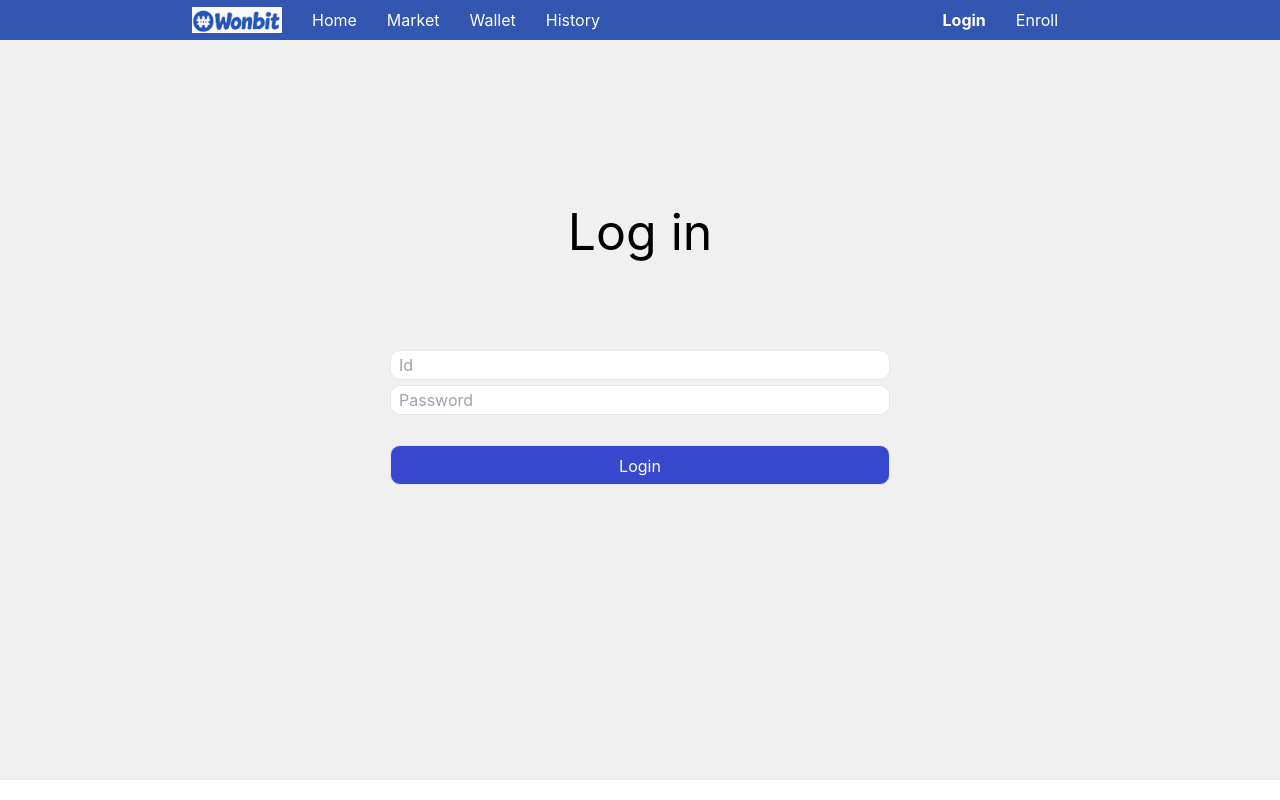
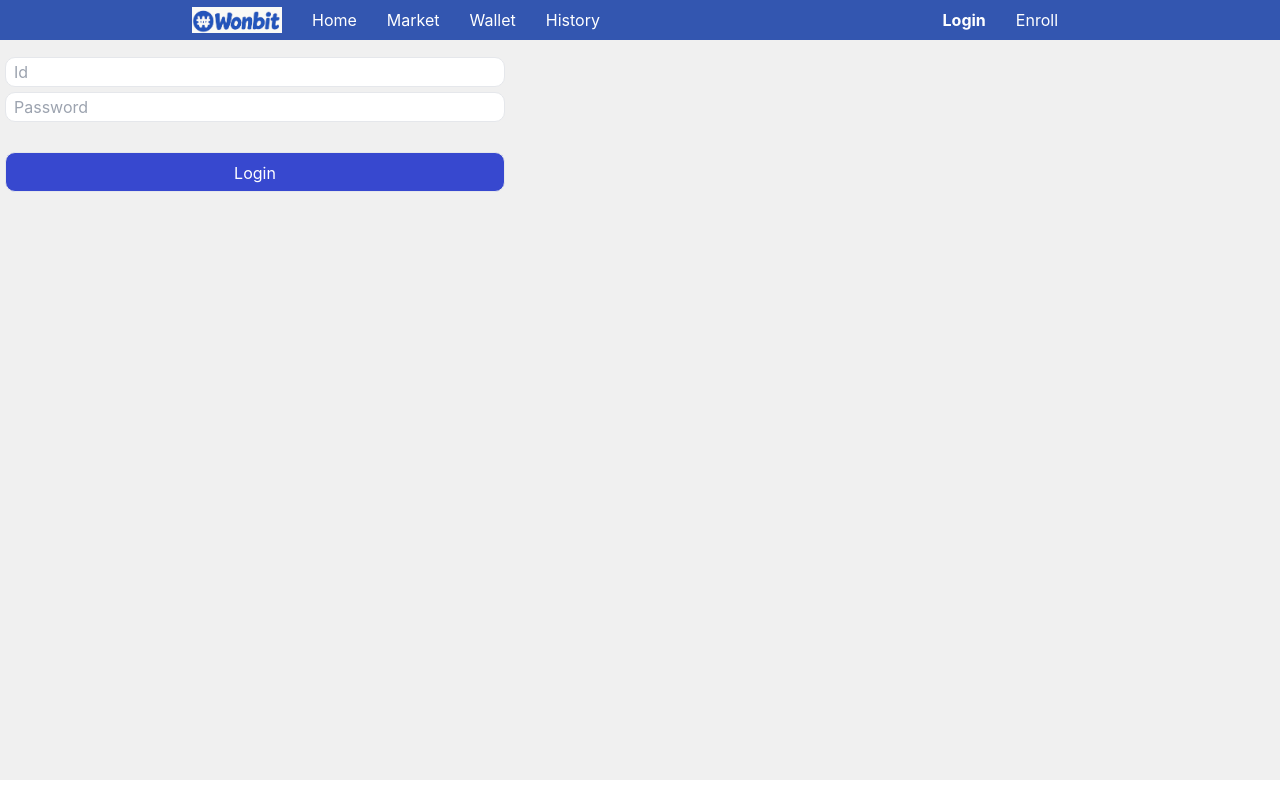
Before and after one commit to fwangdo/wonbit, a React (Create React App) app: page /login in a window 1280 px wide. Built offline with nearby package versions, Linux system fonts and the light colour scheme.

Commit message:
refactor(Enroll): Delete useless lines

```diff
--- a/src/Components/Member.tsx
+++ b/src/Components/Member.tsx
@@ -1,17 +1,26 @@
 import styled from "styled-components";
+import React from "react";
 
-export const Col = styled.div`
-    display: flex;
-    flex-direction: column;
-    align-items: center;
-    justify-content: center; /* 가로 중앙 정렬 */
-    width: 100%;
-    margin: 0;
-    padding: 0;
-    height: 100%;
-    margin-top: 150px;
-    font-size: 50px;
-`;
+// export const Col = styled.div`
+//     display: flex;
+//     flex-direction: column;
+//     align-items: center;
+//     justify-content: center; /* 가로 중앙 정렬 */
+//     width: 100%;
+//     margin: 0;
+//     padding: 0;
+//     height: 100%;
+//     margin-top: 150px;
+//     font-size: 50px;
+// `;
+
+export function Col( { children } : { children: React.ReactNode} ) {
+    return (
+        <div className="flex flex-col align-center justify-center w-full m-0 p-0 h-1 mt=[150px] text-[50px]">
+            {children}
+        </div>
+    )
+}
 
 export const InputStyle = {
     width: "500px",   // 가로 크기 조절
```
Also changed, not shown: src/Routes/Enroll.tsx (+0 -88 lines).
